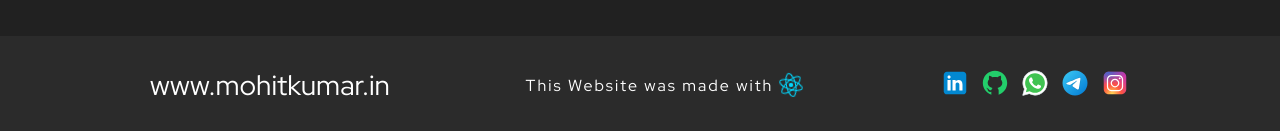
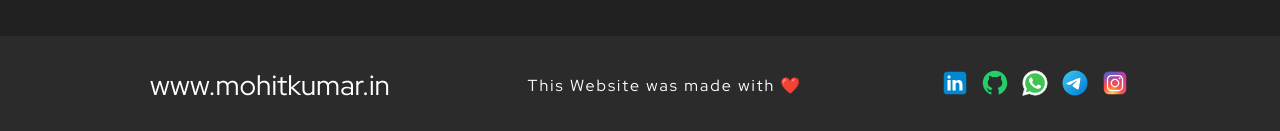
Before and after one commit to skiirux/Portfolio-Website, a React (Create React App) app: page / in a window 1280 px wide. Shown: the part 2941-3072 px from the top of the page. Built offline with nearby package versions, Linux system fonts and the light colour scheme.

Commit message:
added the recaptcha

```diff
--- a/src/components/Footer/Footer.tsx
+++ b/src/components/Footer/Footer.tsx
@@ -1,5 +1,5 @@
 import { Container } from './styles'
-import reactIcon from '../../assets/react-icon.svg'
+// import reactIcon from '../../assets/react-icon.svg'
 import linkedin from '../../assets/linkedin.svg'
 import githubIcon from '../../assets/github.svg'
 import whatsapp from '../../assets/whatsapp.svg'
@@ -16,8 +16,9 @@ export function Footer() {
       </a>
       <div>
         <p>
-          This Website was made with <img src={reactIcon} alt="React" />
-          {/* <span>❤️</span> */}
+        {/* <img src={reactIcon} alt="React"} /> */}
+          This Website was made with
+          <span>❤️</span>
         </p>
       </div>
       <div className="social-media">
--- a/src/components/Form/Form.tsx
+++ b/src/components/Form/Form.tsx
@@ -73,7 +73,7 @@ export function Form() {
           errors={state.errors}
         />
         <ReCAPTCHA
-          sitekey="6Lfj9NYfAAAAAP8wPLtzrsSZeACIcGgwuEIRvbSg"
+          sitekey="6Lf0r9spAAAAAA8WIN8GQYPCGzd97mKV3C_VztgI"
           onChange={(e) => {
             setIsHuman(true)
           }}
```
